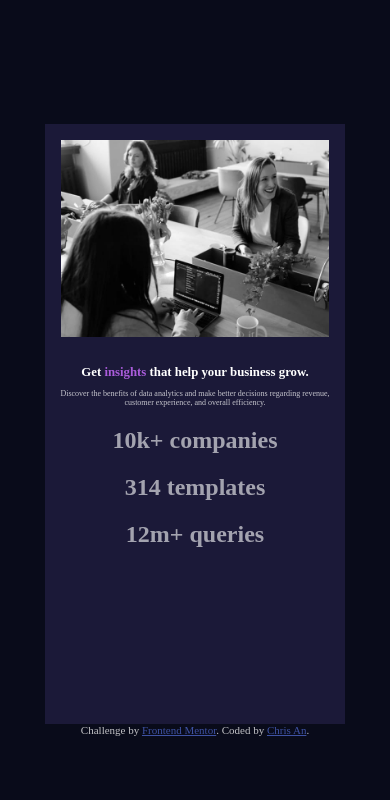
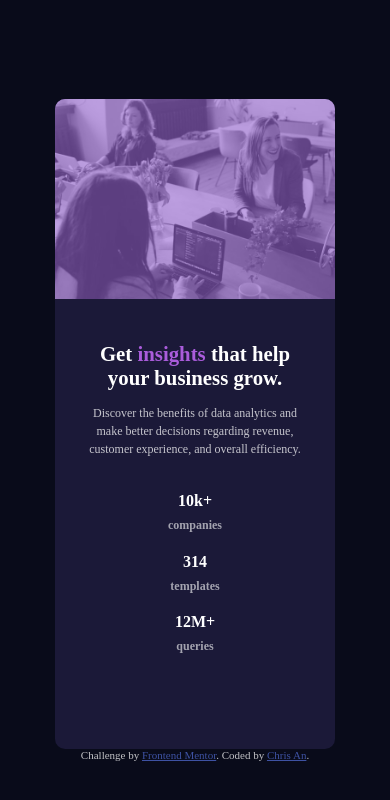
Before and after one commit to an-chris/stats-preview-card-component-main, a plain HTML site: page index.html in a window 390 px wide. Drawn offline with Linux system fonts and the light colour scheme.

Commit message:
Mobile design

```diff
--- a/index.html
+++ b/index.html
@@ -14,14 +14,18 @@
 <body>
   <div class="container">
     <main class="card">
-      <img src="./images/image-header-mobile.jpg" alt="mobile-image">
-      <h1 class="card__title">Get <span>insights</span> that help your business grow.</h1>
-      <p class="card__summary">Discover the benefits of data analytics and make better decisions regarding revenue, customer
-        experience, and overall efficiency.</p>
-      <div class="card__stats">
-        <h2>10k+ companies</h2>
-        <h2>314 templates</h2>
-        <h2>12m+ queries</h2>
+      <div class="card__header">
+        <img src="./images/image-header-mobile.jpg" alt="mobile-image">
+      </div>
+      <div class="text">
+        <h1 class="card__title">Get <span class="card__title--violet">insights</span> that help your business grow.</h1>
+        <p class="card__summary">Discover the benefits of data analytics and make better decisions regarding revenue, customer
+          experience, and overall efficiency.</p>
+        <div class="card__stats">
+          <h2><span class="card__stats--white">10k+</span> companies</h2>
+          <h2><span class="card__stats--white">314</span> templates</h2>
+          <h2><span class="card__stats--white">12M+</span> queries</h2>
+        </div>
       </div>
     </main>
     <div class="attribution">
--- a/style.css
+++ b/style.css
@@ -1,3 +1,5 @@
+@import url('https://fonts.googleapis.com/css2?family=Inter:wght@400;700&family=Lexend+Deca&display=swap');
+
 * {
     box-sizing: border-box;
 }
@@ -13,37 +15,62 @@ body {
   justify-content: center;
   align-items: center;
   text-align: center;
-  border-radius:
-}
-
-img {
-  width: 300px;
-  padding: 1rem;
 }
 
 .card {
   background-color: hsl(244, 38%, 16%);
-  width: 300px;
-  height: 600px;
-  padding: rem;
+  width: 280px;
+  height: 650px;
+  overflow: hidden;
+  border-radius: 10px;
+}
+
+.card__header {
+  background: hsl(267, 55%, 61%);
+  overflow: hidden;
+  height: 200px;
+}
+
+img {
+  width: 100%;
+  opacity: .4;
+  object-fit: cover;
+}
+
+.text {
+  padding: 1.8rem;
 }
 
 .card__title {
   color: hsl(0, 0%, 100%);
-  font-size: .8rem;
+  font-size: 1.3rem;
 }
 
-span {
+.card__title--violet {
   color: hsl(277, 64%, 61%);
 }
 
 .card__summary {
   color: hsla(0, 0%, 100%, 0.75);
-  font-size: .5rem;
+  font-size: .75rem;
+  line-height: 1.5;
 }
 
 .card__stats {
   color: hsla(0, 0%, 100%, 0.6);
+  display: flex;
+  height: 50%;
+  flex-direction: column;
+  justify-content: center;
+  margin: 1.5rem;
+  font-size: .5rem;
+}
+
+.card__stats--white {
+  color: hsl(0, 0%, 100%);
+  display: block;
+  margin-bottom: .5rem;
+  font-size: 1rem;
 }
 
 .attribution {
```
Also changed, not shown: 1 other file.
